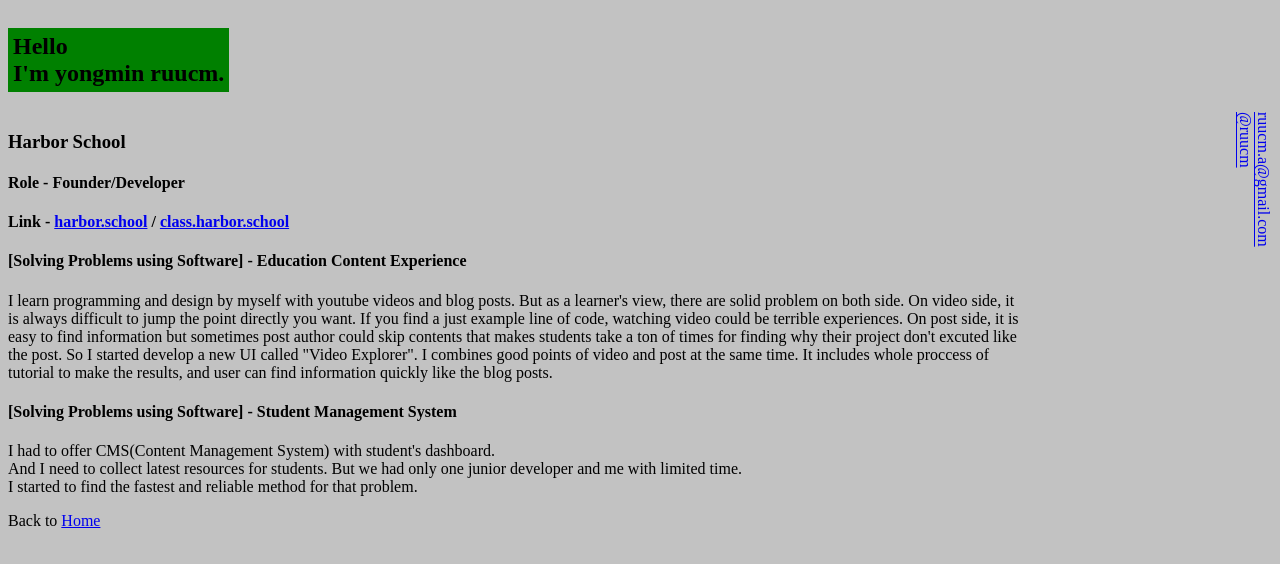
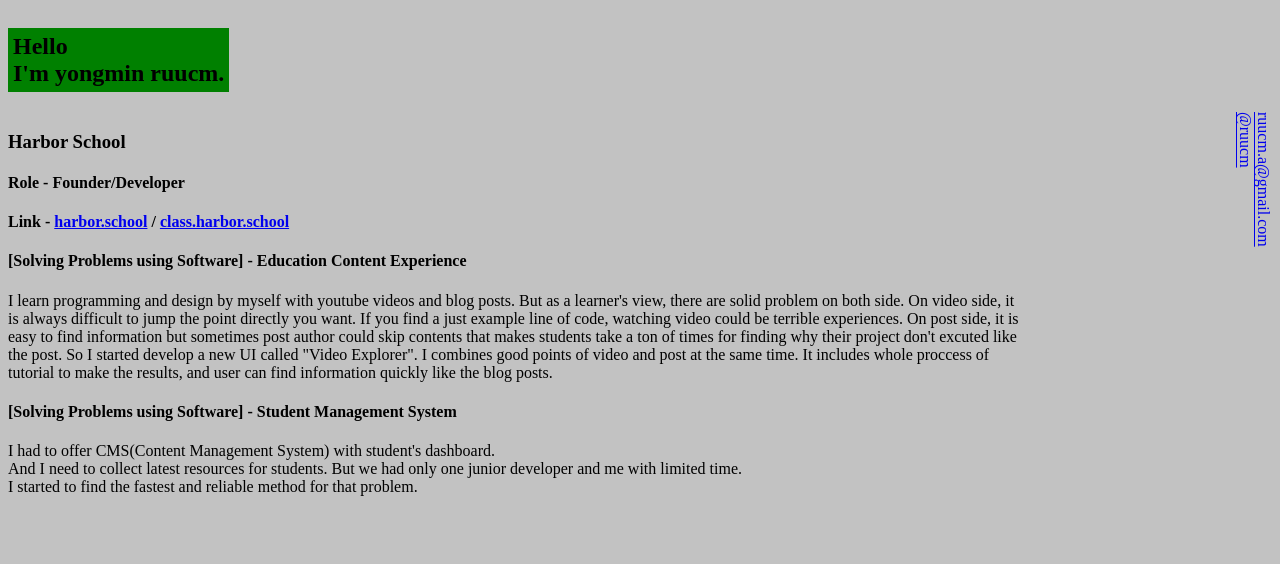
Before and after one commit to ruucm/ruucm.github.io, a Next.js app: page /portfolio/harbor-school in a window 1280 px wide. Shown: the top 564 px of the page. Built offline with nearby package versions, Linux system fonts and the light colour scheme; no server answers.

Commit message:
rm unusing

```diff
--- a/pages/portfolio/freelance-works.js
+++ b/pages/portfolio/freelance-works.js
@@ -11,12 +11,6 @@ export default function FreelanceWorks() {
           width: 300,
         }}
       />
-      <div>
-        Back to{" "}
-        <Link href="/" as={process.env.BACKEND_URL + "/"}>
-          <a>Home</a>
-        </Link>
-      </div>
     </div>
   )
 }
--- a/pages/portfolio/harbor-school.js
+++ b/pages/portfolio/harbor-school.js
@@ -37,12 +37,6 @@ export default function HarborSchoolPage(props) {
         <br />I started to find the fastest and reliable method for that
         problem.
       </p>
-      <div>
-        Back to{" "}
-        <Link href="/" as={process.env.BACKEND_URL + "/"}>
-          <a>Home</a>
-        </Link>
-      </div>
     </Layout>
   )
 }
```
